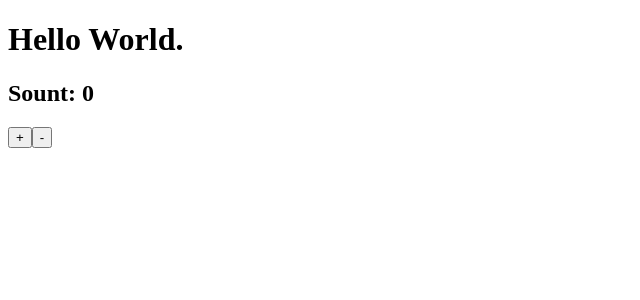
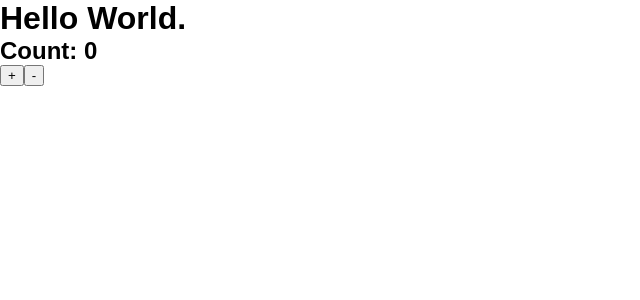
Before and after one commit to MarkusTryban/react-boilerplate, a React app: page / in a window 1280 px wide. Shown: the top 300 px of the page, without its empty margins (0-640 px from the left). Built offline with nearby package versions, Linux system fonts and the light colour scheme.

Commit message:
Babel plugins and import CSS in JavaScript with webpack

```diff
--- a/package.json
+++ b/package.json
@@ -26,7 +26,9 @@
     "@babel/preset-env": "^7.5.4",
     "@babel/preset-react": "^7.0.0",
     "babel-loader": "^8.0.6",
+    "css-loader": "^3.1.0",
     "html-webpack-plugin": "^3.2.0",
+    "style-loader": "^0.23.1",
     "webpack": "^4.35.3",
     "webpack-cli": "^3.3.5",
     "webpack-dev-server": "^3.7.2",
--- a/src/App.js
+++ b/src/App.js
@@ -9,7 +9,7 @@
     return (
       <div>
         <h1>Hello World.</h1>
-        <h2>Sount: {this.state.count}</h2>
+        <h2>Count: {this.state.count}</h2>
         <button
           onClick={() => this.setState(state => ({ count: state.count + 1 }))}
         >
--- a/src/index.js
+++ b/src/index.js
@@ -1,5 +1,6 @@
 import React from 'react';
 import ReactDOM from 'react-dom';
 import App from './App';
+import './styles.css';
 
 ReactDOM.render(<App />, document.getElementById('app'));
--- /dev/null
+++ b/src/styles.css
@@ -0,0 +1,35 @@
+html {
+  box-sizing: border-box;
+  font-size: 16px;
+  font-family: sans-serif;
+}
+
+*,
+*:before,
+*:after {
+  box-sizing: inherit;
+}
+
+body,
+h1,
+h2,
+h3,
+h4,
+h5,
+h6,
+p,
+ol,
+ul {
+  margin: 0;
+  padding: 0;
+}
+
+ol,
+ul {
+  list-style: none;
+}
+
+img {
+  max-width: 100%;
+  height: auto;
+}
--- a/webpack.config.base.js
+++ b/webpack.config.base.js
@@ -17,6 +17,11 @@
           presets: ['@babel/preset-env', '@babel/preset-react'],
           plugins: ['@babel/plugin-proposal-class-properties']
         }
+      },
+      {
+        test: /\.css$/,
+        use: ['style-loader', 'css-loader'],
+        exclude: /node_modules/
       }
     ]
   },
```
Also changed, not shown: 1 other file (tests, documents, lock files or other folders).
